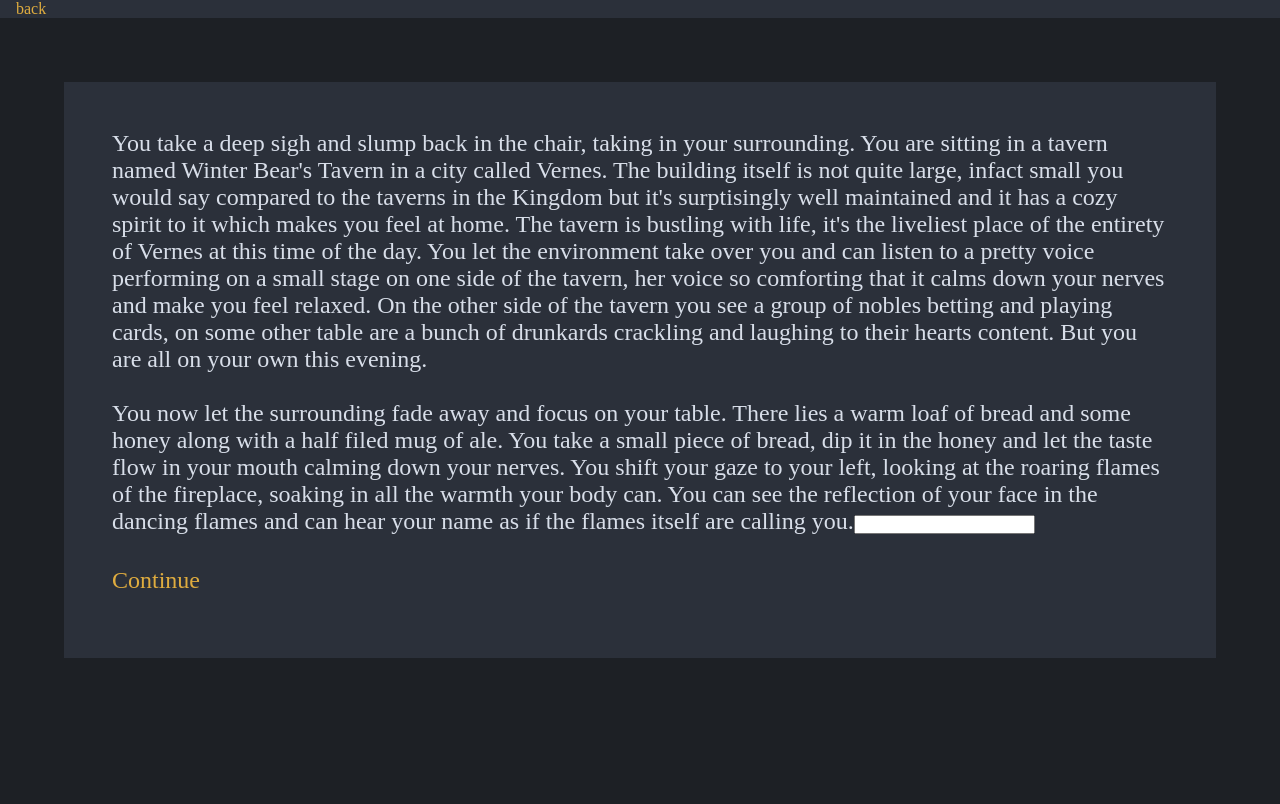
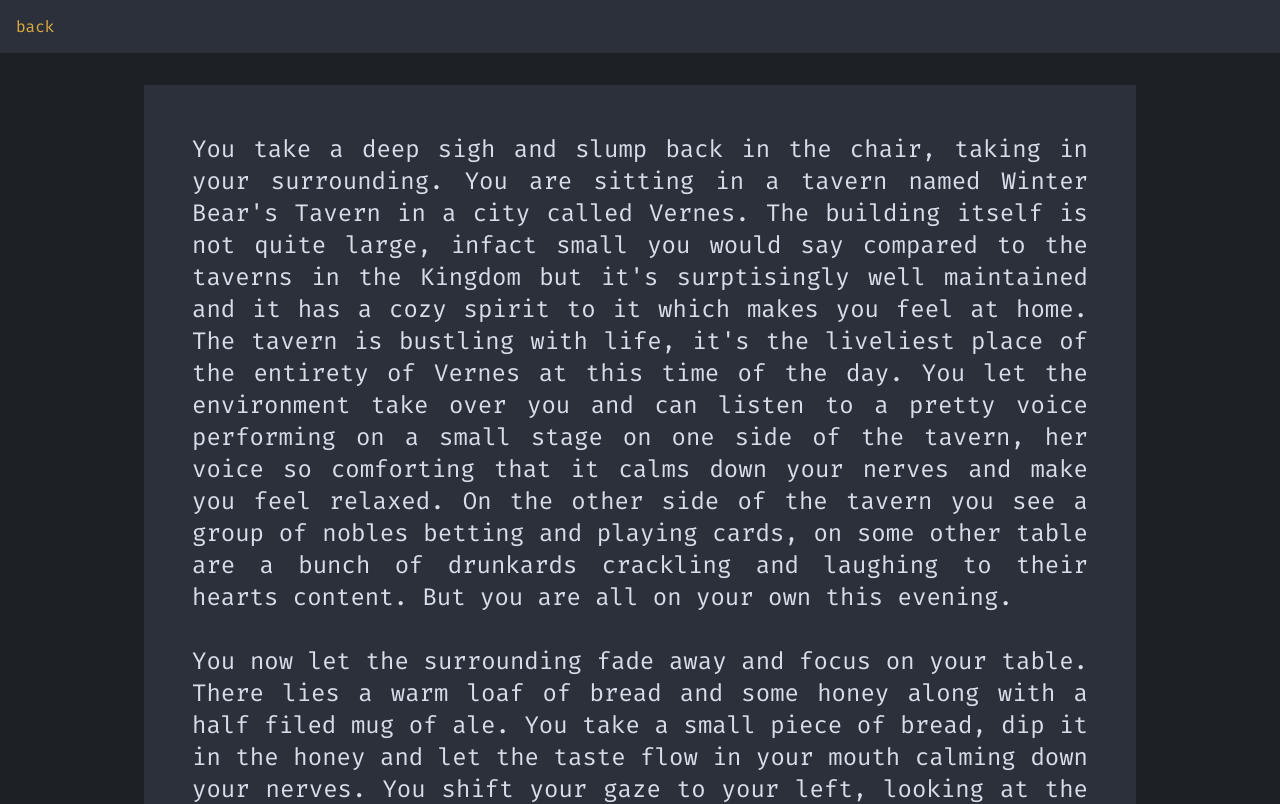
Before and after one commit to nyxtales0x0/Wandering-Storytellers, a website built with Vite: page index.html in a window 1280 px wide. Shown: the top 804 px of the page. Built offline with nearby package versions, Linux system fonts and the light colour scheme.

Commit message:
edited styling

```diff
--- a/styles.css
+++ b/styles.css
@@ -1,3 +1,6 @@
+@import url('https://fonts.googleapis.com/css2?family=Fira+Code&display=swap');
+/* @import url('https://fonts.googleapis.com/css2?family=JetBrains+Mono&display=swap'); */
+
 * {
     margin: 0px;
     padding: 0px;
@@ -7,29 +10,36 @@ body {
     display: flex;
     flex-flow: column;
     background-color: #1d2025;
+    font-family: 'Fira Code', monospace;
+    /* font-family: 'JetBrains Mono', monospace; */
 }
 
 nav {
     display: flex;
     align-items: center;
     background-color: #2b303a;
-    padding: 0rem 1rem;
+    padding: 1rem 1rem;
+    margin-bottom: 2rem;
 }
 
 #story {
     background-color: #2b303a;
     color: #d8dee9;
     font-size: 1.5rem;
-    margin: 4rem 4rem;
+    width: 70%;
+    margin: auto;
+    margin-bottom: 2rem;
     padding: 3rem;
 }
 
 #story-text {
     margin-bottom: 2rem;
+    text-align: justify;
 }
 
 .story-choices  {
     margin-bottom: 1rem;
+    text-align: justify;
 }
 
 .button {
```
